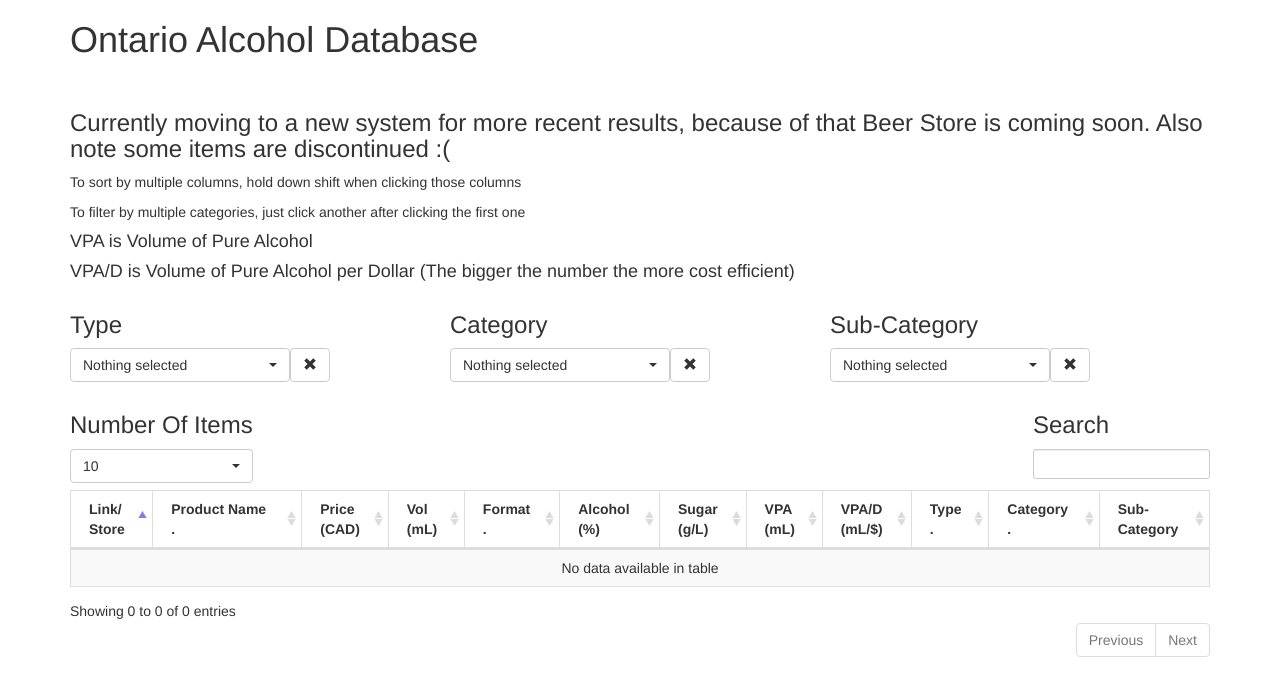
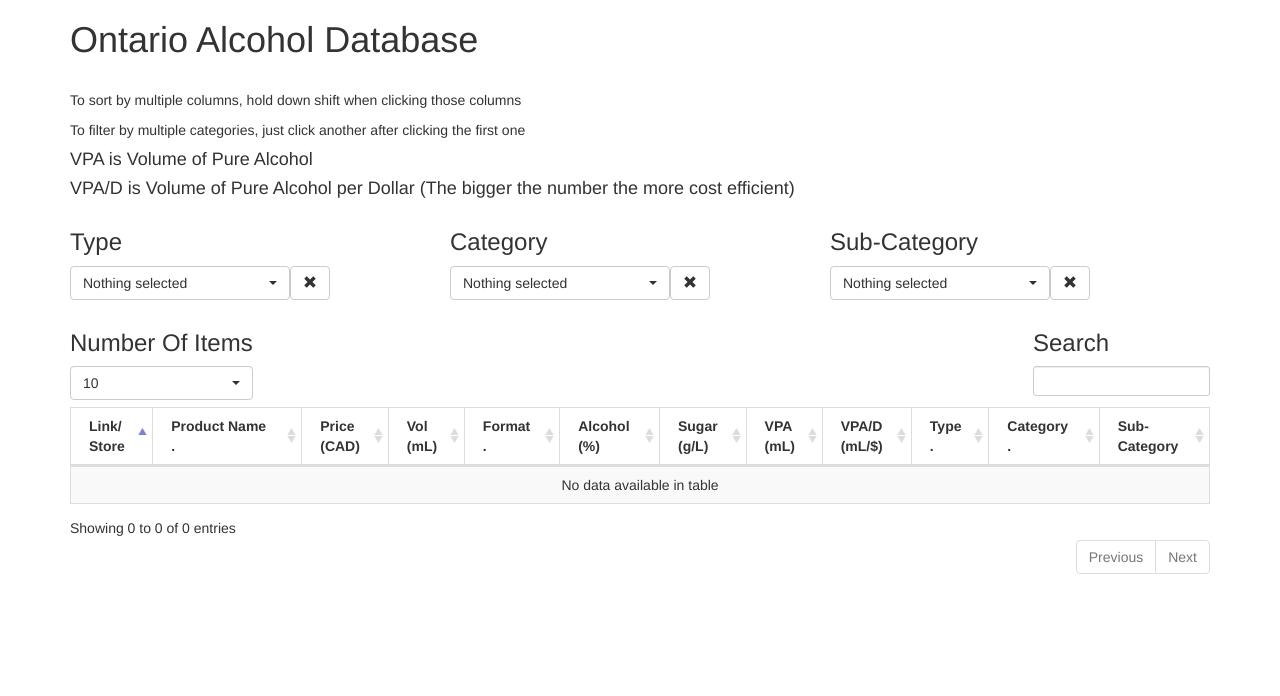
Before and after one commit to nourhkhattab/lcboproject, a Jekyll site: the page built from index.html, in a window 1280 px wide. Shown: the top 696 px of the page. Built offline with Jekyll 4.4.1, drawn with Linux system fonts in a browser that asks for light colours; Markdown is read by kramdown in place of the engine named in the settings.

```diff
--- a/_layouts/default.html
+++ b/_layouts/default.html
@@ -207,8 +206,6 @@
   <div class = "container">
     <h1>Ontario Alcohol Database</h1>
     <br /> <!-- Bad style, Find alternative -->
-		<h3>Currently moving to a new system for more recent
-results, because of that Beer Store is coming soon. Also note some items are discontinued :(</h3>
     <p>To sort by multiple columns, hold down shift when clicking those
 columns</p>
     <p>To filter by multiple categories, just click another after
```
Also changed, not shown: other parts of _layouts/default.html (+1 -2 lines).
